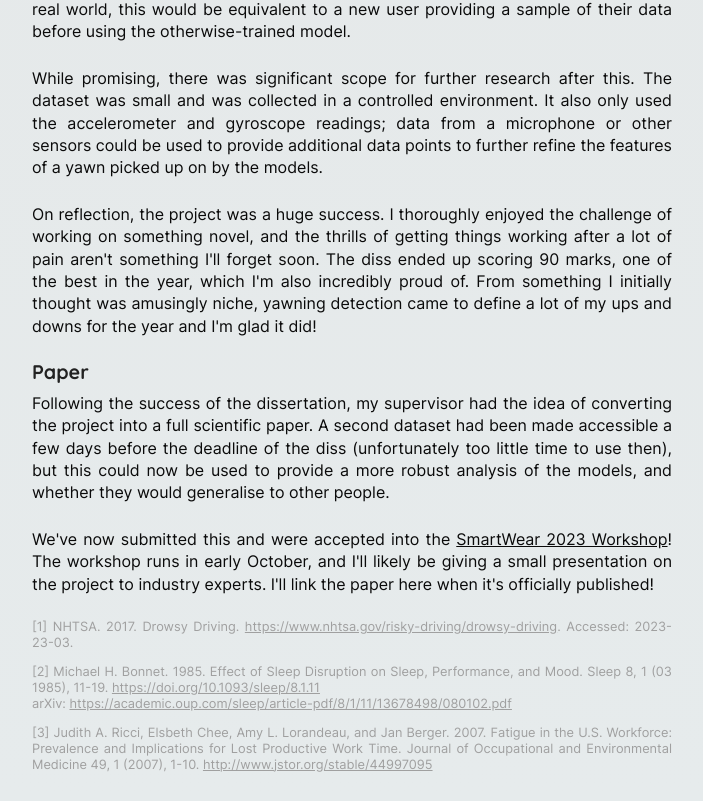
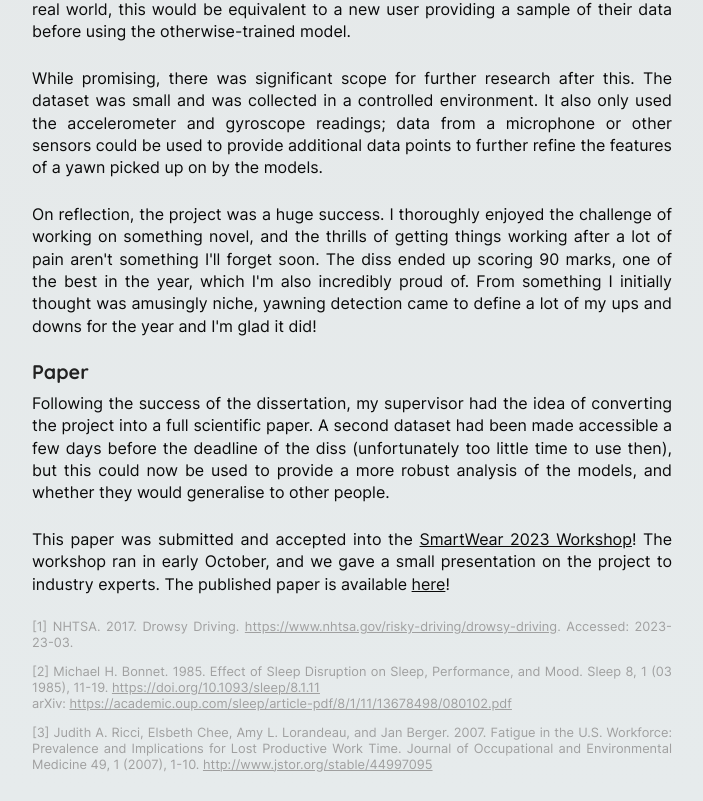
Before and after one commit to jacbn/jacbn.me, a Next.js app: page /projects/yawnn in a window 1280 px wide. Shown: the part 2584-3385 px from the top of the page, without its empty margins (288-991 px from the left). Built offline with nearby package versions, Linux system fonts and the light colour scheme.

Commit message:
Update yawning detection text

```diff
--- a/src/pages/index.tsx
+++ b/src/pages/index.tsx
@@ -49,16 +49,16 @@ export function About() {
 
             <p className={styles.qna}>What are you up to at the moment?</p>
             <p className={styles.inset}>
-              I started as an EdTech Software Engineer for the <a href="https://isaacphysics.org">Isaac Platform</a> (including <a href="https://adacomputerscience.org">Ada CS</a> and others to come) in September, and I'm loving it! I'm mostly working on the frontend of the platform, building the site and the tools that teachers and students use on a daily basis. It's very fulfilling — I get to see the impact of my work on a daily basis, and I'm working with a great team of people who are all passionate about what they do. Also, the presentation for our work on yawning detection took place recently; the published paper is available <a href="https://dl.acm.org/doi/10.1145/3615592.3616854">here</a>!
+              I started as an EdTech Software Engineer for the <a href="https://isaacphysics.org">Isaac Platform</a> (including <a href="https://adacomputerscience.org">Ada CS</a> and others to come) in September, and I'm loving it! I'm mostly working on the frontend of the platform, building the site and the tools that teachers and students use on a daily basis. It's very fulfilling — I get to see the impact of my work on a daily basis, and I'm working with a great team of people who are all passionate about what they do. Elsewhere, my work on yawning detection has been paying off — my dissertation recently won the CST Department Prize for a Highly Commended Dissertation, and the presentation for our paper took place recently; the published paper is available <a href="https://dl.acm.org/doi/10.1145/3615592.3616854">here</a>!
             </p>
 
             <p className={styles.qna}>Where have you worked previously?</p>
             <p className={styles.inset}>In the summer of 2022 I undertook an internship at <a href="https://umbrella.cisco.com/">Cisco Umbrella</a>, working on their <a href="https://umbrella.cisco.com/products/data-loss-prevention-dlp">Data Loss Prevention solution</a> (in short, a cloud-based network traffic analysis engine that prevents data leaks by scanning data sent through a secure web gateway). I coded in Java, mainly developing a user-facing application for encrypting customer data, though there were several instances where I branched out to other areas of the product, both to suggest and implement improvements, and to learn — one such example being how I saved almost 80% of program runtime in the worst scenario after finding a subtle problem in a library I was working with.</p>
 
-            <p className={styles.qna}>What's an ideal job for you?</p>
+            {/* <p className={styles.qna}>What's an ideal job for you?</p>
             <p className={styles.inset}>
               I've always wanted to work in the intersection of computer science and other fields, such as medicine, education, or the arts. I have experience in a wide range of areas, from web and mobile development to backend and machine learning, and from solo projects to industry-standard software suites — something where I can apply a range of what I've picked up would be amazing. I've always wanted to make a difference with the work I do, and doing so with equally passionate people would be a dream come true.
-            </p>
+            </p> */}
 
             {/* <p>Aside from projects and work, I have a lot of interests within compsci, my favourite probably being algorithmic design; it shows up everywhere, from data science to computer architecture to graphics, and you can really appreciate the effort people have put into designing algorithms for efficiency. There's often a great accompanying story to these algorithms too, such as the development of the Ford-Fulkerson algorithm (it maximises flow through a graph), used to calculate both the maximum capacity of the Soviet rail system during the Cold War, and to see which "railway division" would be the most impactful to attack to reduce the Soviet's ability to transport troops or supplies (see the latter half of <a href="https://homepages.cwi.nl/~lex/files/histtrpclean.pdf">this</a> for more).</p> */}
 
--- a/src/pages/projects/yawnn.tsx
+++ b/src/pages/projects/yawnn.tsx
@@ -84,7 +84,7 @@ export default function YawNN() {
 
                 <p>Following the success of the dissertation, my supervisor had the idea of converting the project into a full scientific paper. A second dataset had been made accessible a few days before the deadline of the diss (unfortunately too little time to use then), but this could now be used to provide a more robust analysis of the models, and whether they would generalise to other people.</p>
 
-                <p>We've now submitted this and were accepted into the <a href="https://smart-wear-2023-bjfs.vercel.app/">SmartWear 2023 Workshop</a>! The workshop runs in early October, and I'll likely be giving a small presentation on the project to industry experts. I'll link the paper here when it's officially published!</p>
+                <p>This paper was submitted and accepted into the <a href="https://smart-wear-2023-bjfs.vercel.app/">SmartWear 2023 Workshop</a>! The workshop ran in early October, and we gave a small presentation on the project to industry experts. The published paper is available <a href="https://dl.acm.org/doi/10.1145/3615592.3616854">here</a>!</p>
 
               <p id="ref1" className={styles.footnote}>[1] NHTSA. 2017. Drowsy Driving. <a href="https://www.nhtsa.gov/risky-driving/drowsy-driving">https://www.nhtsa.gov/risky-driving/drowsy-driving</a>. Accessed: 2023-23-03.</p>
               <p id="ref2" className={styles.footnote}>[2] Michael H. Bonnet. 1985. Effect of Sleep Disruption on Sleep, Performance, and Mood. Sleep 8, 1 (03 1985), 11-19. <a href="https://doi.org/10.1093/sleep/8.1.11">https://doi.org/10.1093/sleep/8.1.11</a><br/> arXiv: <a href="https://academic.oup.com/sleep/article-pdf/8/1/11/13678498/080102.pdf">https://academic.oup.com/sleep/article-pdf/8/1/11/13678498/080102.pdf</a></p>
```
